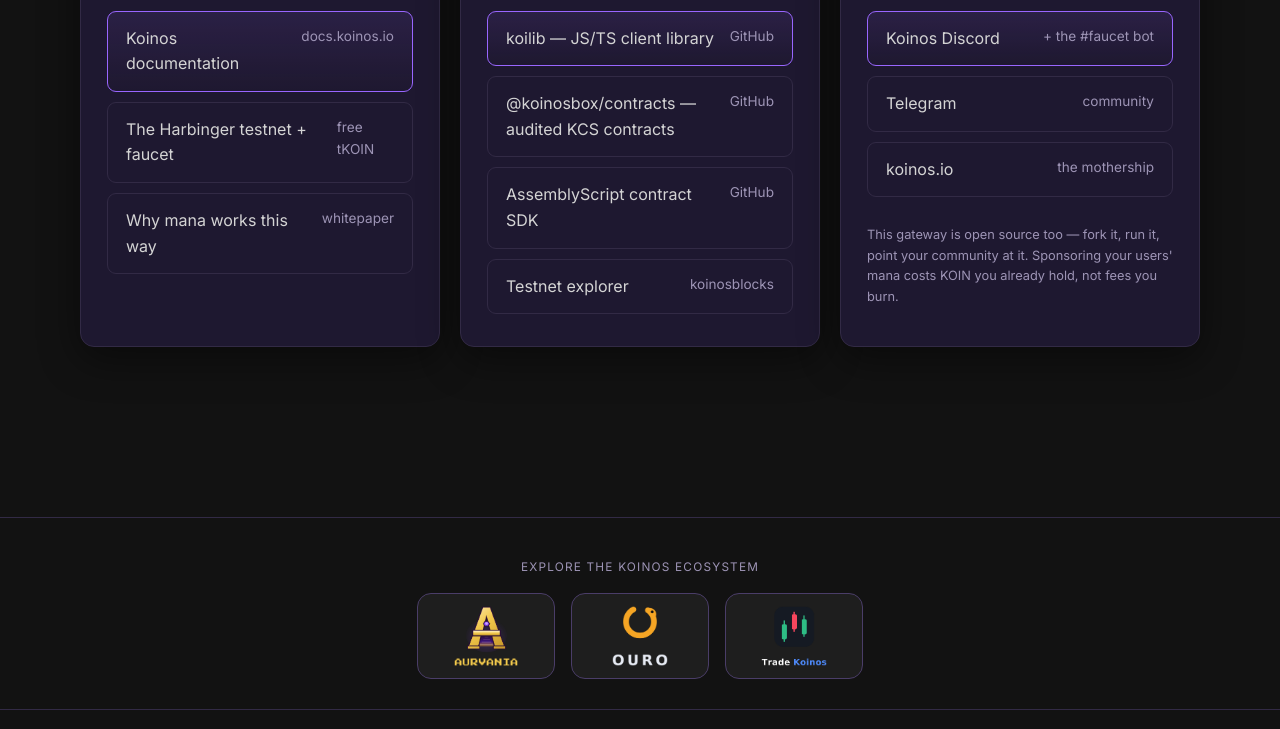
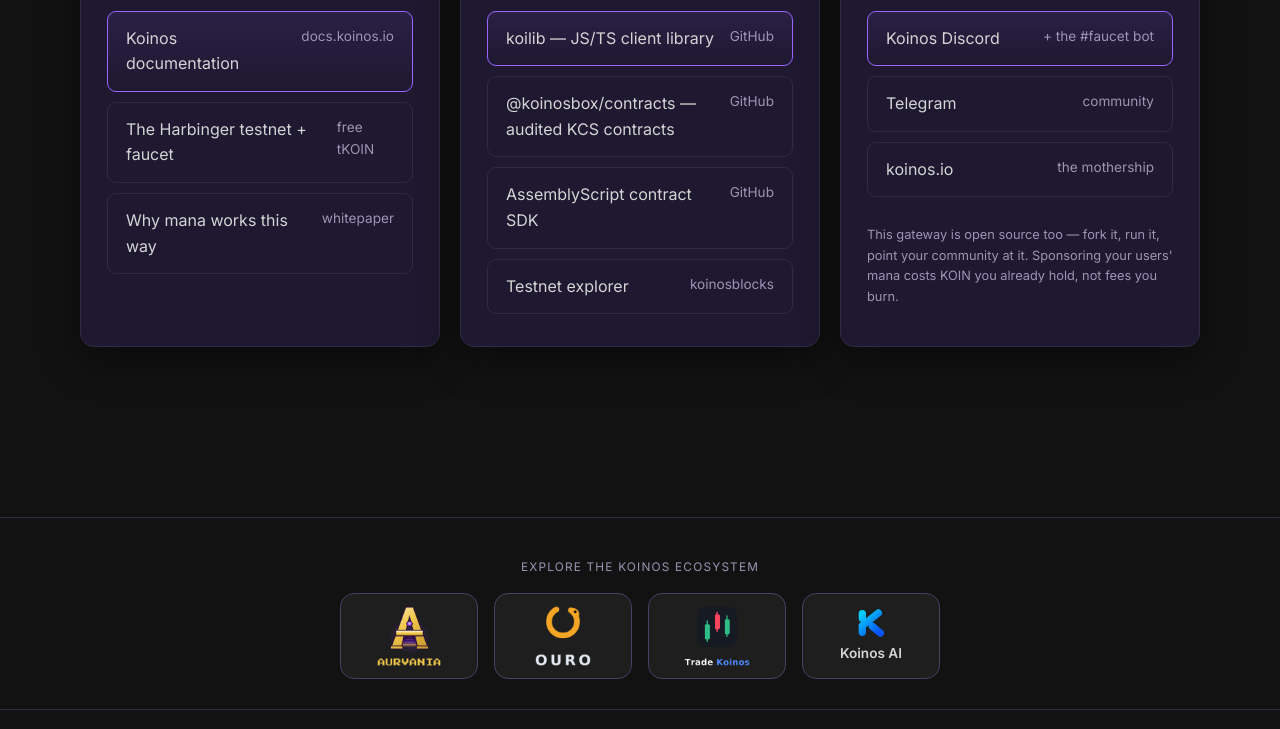
Before and after one commit to therexdev/discover-koinos, a website: page public/build.html in a window 1280 px wide. Shown: the part 2029-2758 px from the top of the page. Drawn offline with Linux system fonts and the light colour scheme; no server answers.

Commit message:
Add Koinos AI to ecosystem footer links

```diff
--- a/public/build.html
+++ b/public/build.html
@@ -175,6 +175,10 @@
       <a class="eco-tile" href="https://app.tradekoinos.com/" target="_blank" rel="noopener" title="Trade Koinos — Orderbook DEX" aria-label="Trade Koinos">
         <img src="/assets/ecosystem/trade-koinos.png" alt="Trade Koinos" loading="lazy">
       </a>
+      <a class="eco-tile eco-tile-kai" href="https://koinosai.com/" target="_blank" rel="noopener" title="Koinos AI" aria-label="Koinos AI">
+        <img src="/assets/ecosystem/koinos-ai.svg" alt="" width="36" height="36" loading="lazy">
+        <span>Koinos AI</span>
+      </a>
     </div>
   </div>
   <div class="wrap">
--- a/public/css/site.css
+++ b/public/css/site.css
@@ -523,6 +523,8 @@
 }
 /* beat `.site-footer img { height: 22px }` above */
 .site-footer .eco-tile img { height: auto; max-height: 100%; max-width: 100%; object-fit: contain; opacity: 1; display: block; }
+.eco-tile-kai { flex-direction: column; gap: 4px; color: var(--text); font-size: .85rem; font-weight: 600; white-space: nowrap; }
+.site-footer .eco-tile-kai img { width: 32px; height: 32px; flex-shrink: 0; }
 .eco-tile:hover { transform: translateY(-2px); border-color: var(--accent); background: rgba(255, 255, 255, .09); }
 @media (max-width: 480px) { .eco-tile { width: 44%; max-width: 160px; } }
 
```
Also changed, not shown: public/index.html (+4 -0 lines), public/nft.html (+4 -0 lines), public/token.html (+4 -0 lines), public/wallet.html (+4 -0 lines), public/assets/ecosystem/koinos-ai.svg (added).
